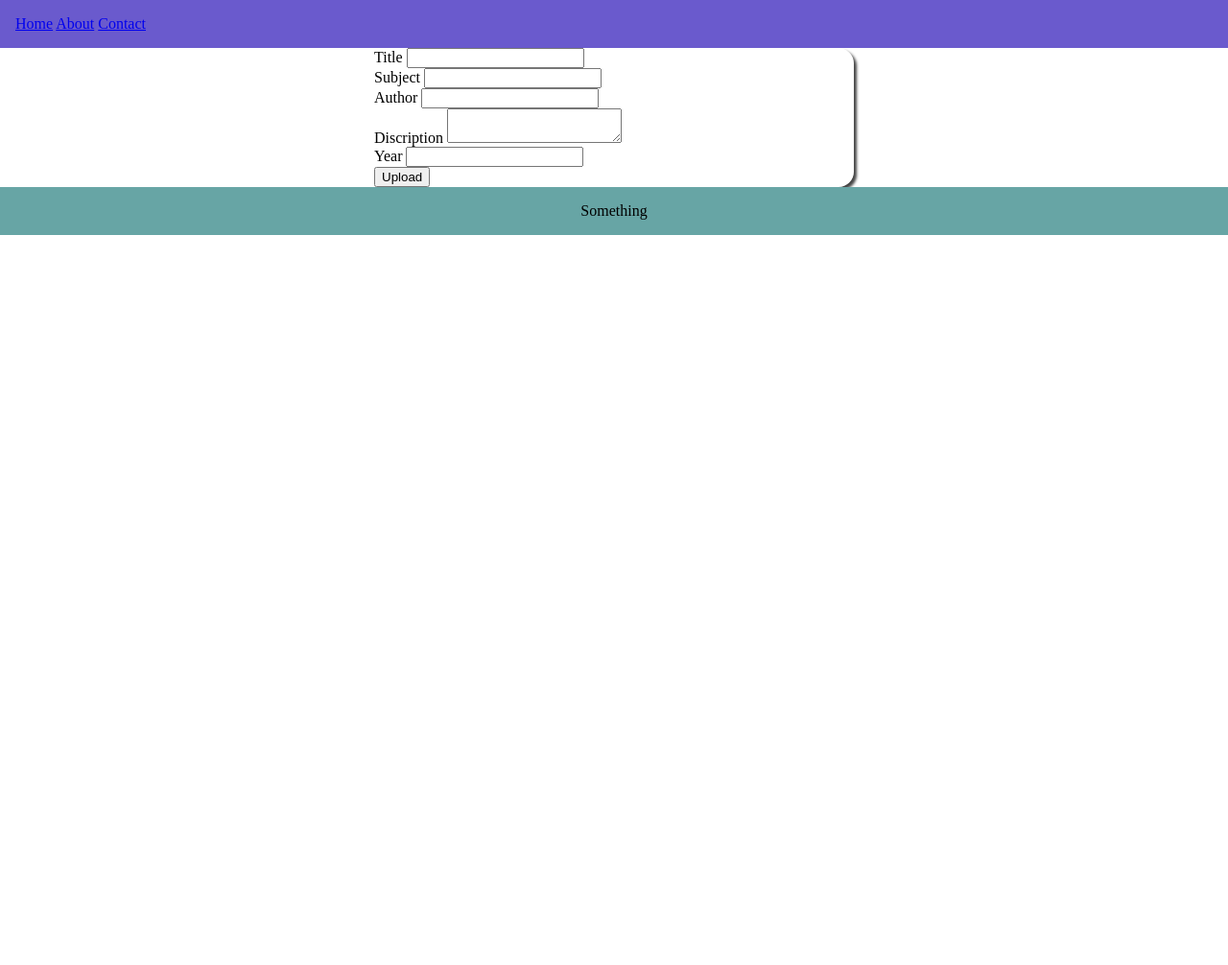
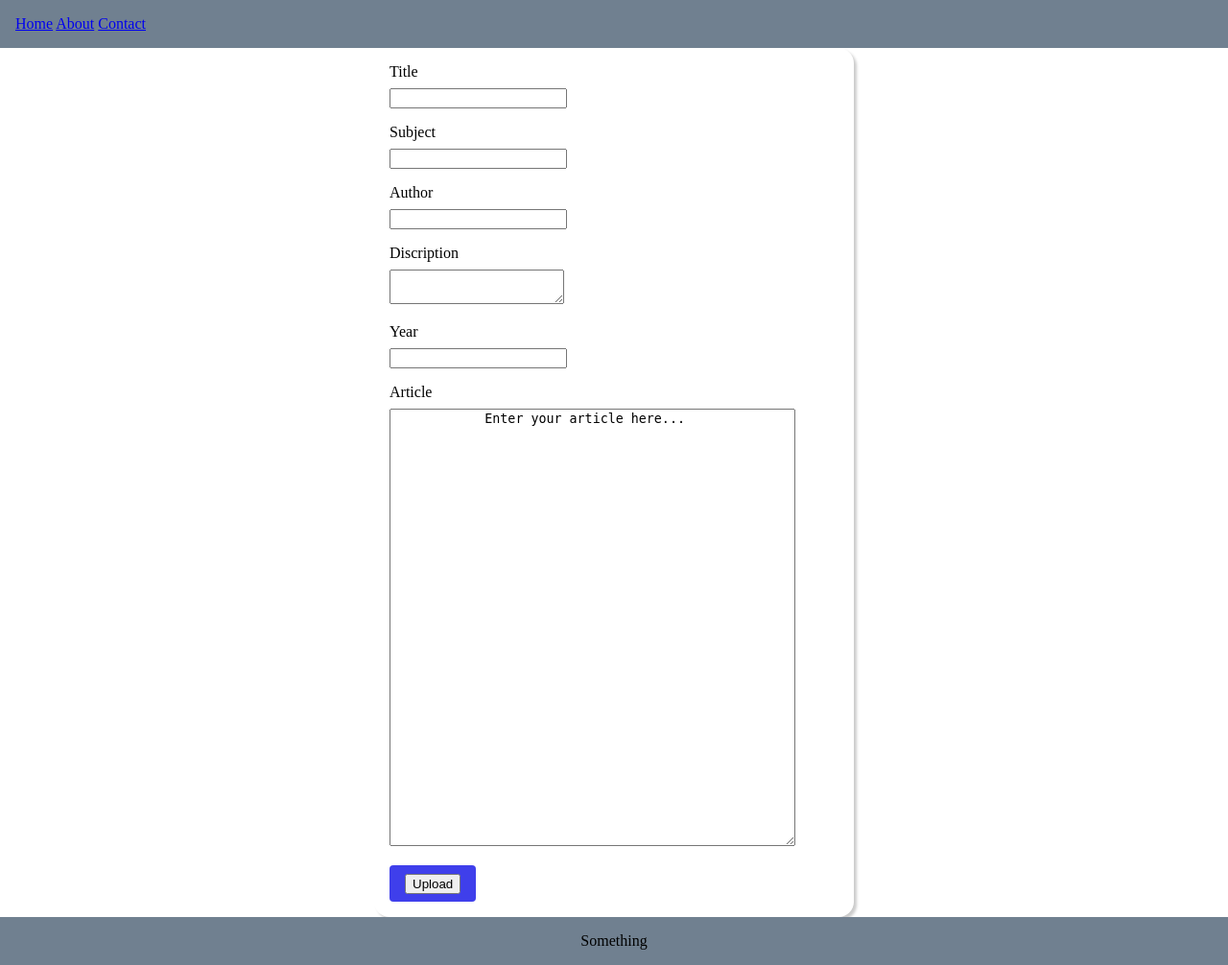
Before and after one commit to RachidAifar/Articles_WebSite, a PHP site: page /index.php?p=upload in a window 1280 px wide. Shown: the whole page at 96% size. Before the commit the page ends 245 px from the top, so only its background shows below. Run offline with PHP 8.4, Linux system fonts and the light colour scheme.

Commit message:
Feat:update the css style of upload page

```diff
--- a/Project_Files/css/app.css
+++ b/Project_Files/css/app.css
@@ -1,35 +1,70 @@
-html,body{
+html,
+body {
     padding: 0;
     margin: 0;
 }
-*{
+
+* {
     box-sizing: border-box;
 }
 
-header{
+header {
     padding: 1rem;
-    background: slateblue;
+    background: slategray;
+}
 
-}
-footer{
+footer {
     padding: 1rem;
     text-align: center;
-    background-color: rgb(103, 165, 165);
+    background: slategray;
 }
-.About{
-    background: rgb(0, 85, 141);
+
+.page {
+    padding: 2rem 1rem;
 }
-.Home{
-    background: brown;
+
+.card {
+    display: block;
+    padding: 1rem;
+    background: white;
+    border-radius: 1rem;
+    box-shadow: 3px 3px 3px #ccc;
 }
-.card{
+
+.form-group {
+    margin-bottom: 1rem;
+}
+
+.form-group label {
     display: block;
-    background: rgb(255, 255, 255);
-    border-radius: 1rem;
-    box-shadow: 3px 3px 3px #454545;
+    margin-bottom: 0.5rem;
 }
-.page-upload .card{
+
+.form-control {
+    display: block;
+    width: 100%;
+    padding: 0.5rem;
+    border-radius: 0.25rem;
+    border: 1px solid #999999;
+}
+
+.btn {
+    cursor: pointer;
+    display: inline-block;
+    padding: 0.5rem 1rem;
+    border-radius: 0.25rem;
+    border: none;
+    font-size: 1.125rem;
+    font-weight: bold;
+    color: white;
+    background-color: #3f3feb;
+}
+
+.btn:hover {
+    opacity: 0.8;
+}
+
+.page-upload .card {
+    margin: 0 auto;
     width: 500px;
-    margin:0 auto;
-
 }
--- a/Project_Files/pages/home.php
+++ b/Project_Files/pages/home.php
@@ -1,4 +1,4 @@
-<h1 >
+<h1>
     Home page
 </h1>
 <p>Lorem ipsum dolor sit amet consectetur adipisicing elit. Deserunt voluptatem neque sunt ut voluptas soluta nostrum commodi, vitae enim, deleniti sed inventore fuga nemo quia repellat repellendus. Animi, corporis odit?</p>
--- a/Project_Files/pages/upload.php
+++ b/Project_Files/pages/upload.php
@@ -3,27 +3,32 @@
 
 <div class="page-upload">
     <form class="card" action="">
-        <div>
+        <div class="form-group">
             <label for="title">Title</label>
             <input type="text" name="title">
         </div>
-        <div>
+        <div class="form-group">
             <label for="subject">Subject</label>
             <input type="text" name="subject">
         </div>
-        <div>
+        <div class="form-group">
             <label for="author">Author</label>
             <input type="text" name="author">
         </div>
-        <div>
-            <label for="description">Discription</label>
+        <div class="form-group">
+            <label for="description" rows="2" cols="50">Discription</label>
             <textarea name="description" ></textarea>
         </div>
-        <div>
+        <div class="form-group">
             <label for="year">Year</label>
             <input type="number" name="year">
         </div>
-        <div>
+        <div class="form-group">
+            <label for="article">Article</label>
+            <textarea name="article"  rows="30" cols="50">
+            Enter your article here...</textarea>
+        </div>
+        <div class="btn">
             <button type="submit">Upload</button>
         </div>
     </form>
```
